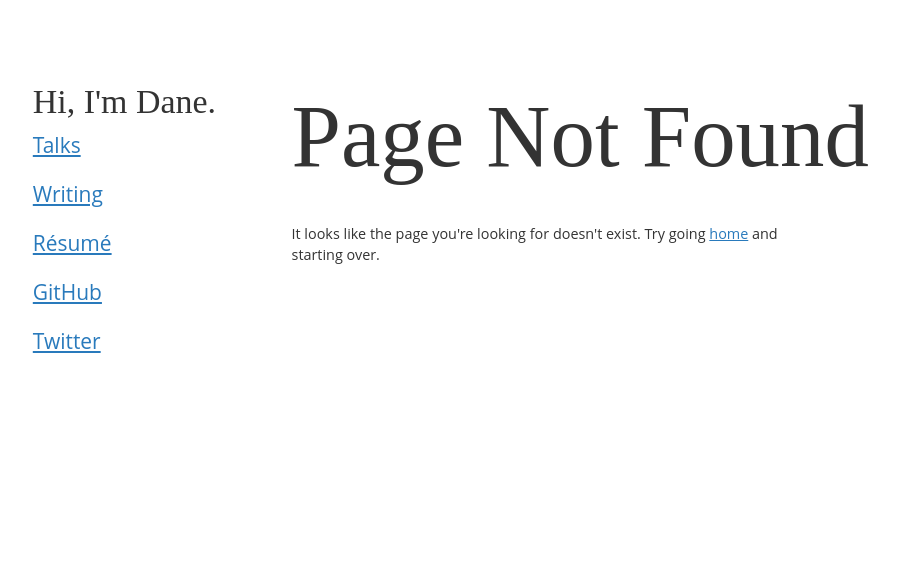
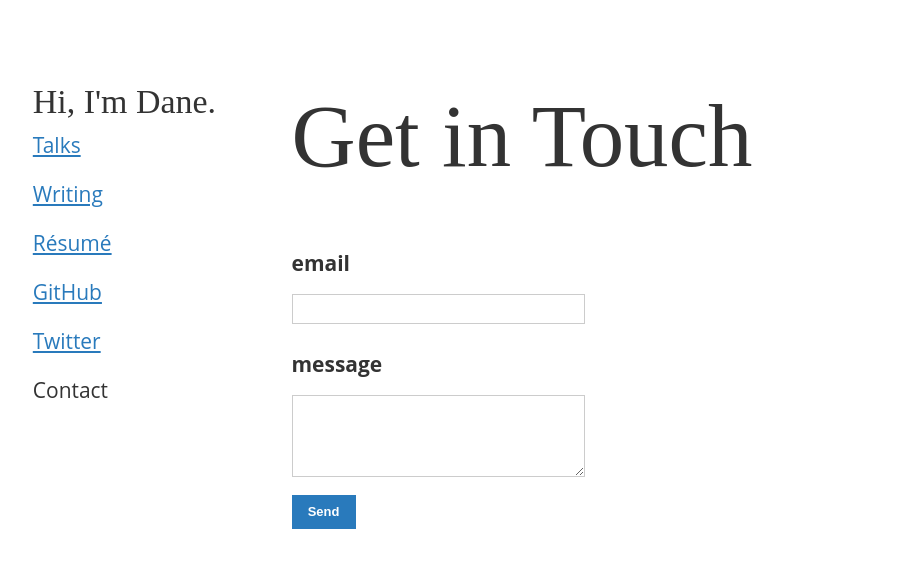
Before and after one commit to daneah/dane.engineering, a Vue app: page /contact in a window 1280 px wide. Before the commit this address had no page. Shown: the top 568 px of the page, without its empty margins (14-913 px from the left). Built offline with nearby package versions, Linux system fonts and the light colour scheme; a web font is replaced by a local one.

Commit message:
Test out Netlify forms (#37)

```diff
--- a/package.json
+++ b/package.json
@@ -30,6 +30,7 @@
     "eslint": "^5.8.0",
     "eslint-plugin-vue": "^5.0.0-0",
     "node-sass": "^4.9.0",
+    "prerender-spa-plugin": "^3.4.0",
     "sass-loader": "^7.0.1",
     "vue-template-compiler": "^2.5.17"
   }
--- a/src/App.vue
+++ b/src/App.vue
@@ -64,6 +64,7 @@ export default {
         { to: 'resume', text: 'Résumé' },
         { to: 'https://github.com/daneah', text: 'GitHub', external: true },
         { to: 'https://twitter.com/easyaspython', text: 'Twitter', external: true },
+        { to: 'contact', text: 'Contact' },
       ]
     }
   }
--- a/src/_colors.scss
+++ b/src/_colors.scss
@@ -5,4 +5,5 @@
     --black: #000000;
     --white: #FFFFFF;
     --blue: #297ABC;
+    --dark-blue: #174469;
 }
--- /dev/null
+++ b/src/components/BaseButton.vue
@@ -0,0 +1,36 @@
+<template>
+    <button>
+        {{ text }}
+    </button>
+</template>
+
+<script>
+export default {
+  name: 'BaseButton',
+  props: {
+    text: {
+      type: String,
+      required: false,
+      default: 'Submit'
+    }
+  }
+}
+</script>
+
+<style scoped lang="scss">
+button {
+  display: inline-block;
+  font-weight: bold;
+  font-size: var(--text-md);
+  padding: var(--space-sm) var(--space-md);
+  color: var(--white);
+  background: var(--blue);
+  border: none;
+  transition: background ease-in-out 0.1s;
+
+  &:hover {
+    cursor: pointer;
+    background: var(--dark-blue);
+  }
+}
+</style>
--- /dev/null
+++ b/src/components/BaseForm.vue
@@ -0,0 +1,43 @@
+<template>
+    <form
+        data-netlify="true"
+        data-netlify-honeypot="pwned"
+        @submit.prevent="emitSubmissionEvent"
+    >
+        <input
+            type="hidden"
+            name="pwned"
+        >
+        <slot />
+    </form>
+</template>
+
+<script>
+export default {
+  name: 'BaseForm',
+  methods: {
+    emitSubmissionEvent () {
+      this.$emit('form-submission', this.$el);
+    }
+  }
+}
+</script>
+
+<style scoped lang="scss">
+label {
+  display: block;
+  font-size: var(--text-lg);
+  font-weight: bold;
+}
+
+input,
+textarea {
+  padding: var(--space-xs);
+  border: 1px solid var(--gray);
+  width: 100%;
+}
+
+textarea {
+  height: 5em;
+}
+</style>
--- a/src/router.js
+++ b/src/router.js
@@ -4,6 +4,7 @@ import Router from 'vue-router'
 import Home from '@/views/Home'
 import Talks from '@/views/Talks'
 import Resume from '@/views/Resume'
+import Contact from '@/views/Contact'
 import NotFound from '@/views/NotFound'
 
 Vue.use(Router)
@@ -29,6 +30,11 @@ export default new Router({
       component: Resume
     },
     {
+      path: '/contact',
+      name: 'contact',
+      component: Contact
+    },
+    {
       path: '*',
       name: 'notfound',
       component: NotFound
--- /dev/null
+++ b/src/views/Contact.vue
@@ -0,0 +1,91 @@
+<template>
+    <main>
+        <BaseHeading>Get in Touch</BaseHeading>
+
+        <BaseForm
+            name="contact"
+            class="form"
+            method="POST"
+            @form-submission="handleSubmission"
+        >
+            <label for="email">email</label>
+            <input
+                id="email"
+                type="email"
+                name="email"
+                required="required"
+            >
+
+            <label for="message">message</label>
+            <textarea
+                id="message"
+                name="message"
+            />
+
+            <div>
+                <BaseButton
+                    type="submit"
+                    text="Send"
+                />
+            </div>
+        </BaseForm>
+    </main>
+</template>
+
+<script>
+import BaseHeading from '@/components/BaseHeading'
+import BaseForm from '@/components/BaseForm'
+import BaseButton from '@/components/BaseButton'
+
+export default {
+  name: 'Contact',
+  components: {
+    BaseHeading,
+    BaseForm,
+    BaseButton
+  },
+  data () {
+    return {
+      submitted: false,
+      errored: false,
+    }
+  },
+  methods: {
+    handleSubmission (form) {
+      fetch('/', {
+        method: 'POST',
+        headers: {'Content-Type': 'application/x-www-form-urlencoded'},
+        body: new FormData(form)
+      })
+      .then(() => {
+        console.log('success!');
+      })
+      .catch(() => {
+        console.log('fail!');
+      });
+    }
+  },
+  metaInfo: {
+    title: 'Contact',
+    meta: [
+      {
+        property: 'og:title',
+        content: 'Contact | Dane Hillard',
+        vmid: 'og:title'
+      },
+      {
+        property: 'og:url',
+        content: '//dane.engineering/contact',
+        vmid: 'og:url'
+      }
+    ]
+  }
+}
+</script>
+
+<style scoped lang="scss">
+.form {
+  display: grid;
+  grid-template-columns: 30%;
+}
+</style>
--- /dev/null
+++ b/vue.config.js
@@ -0,0 +1,18 @@
+const path = require('path')
+const PrerenderSPAPlugin = require('prerender-spa-plugin')
+
+module.exports = {
+  configureWebpack: () => {
+    if (process.env.NODE_ENV !== 'production') return;
+    return {
+      plugins: [
+        new PrerenderSPAPlugin({
+          staticDir: path.resolve(__dirname, 'dist'),
+          routes: [
+            '/contact',
+          ]
+        }),
+      ]
+    }
+  }
+}
```
Also changed, not shown: 1 other file (tests, documents, lock files or other folders).
